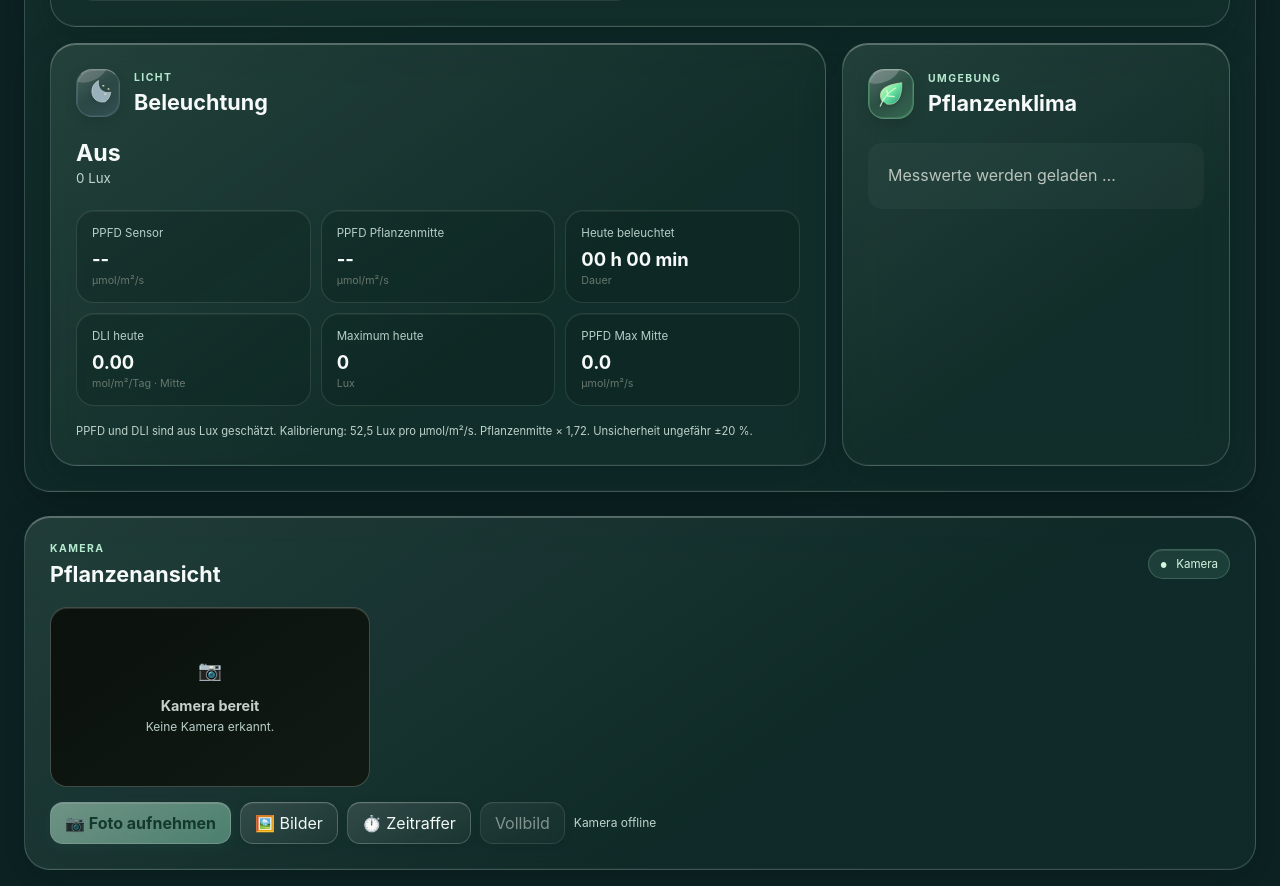
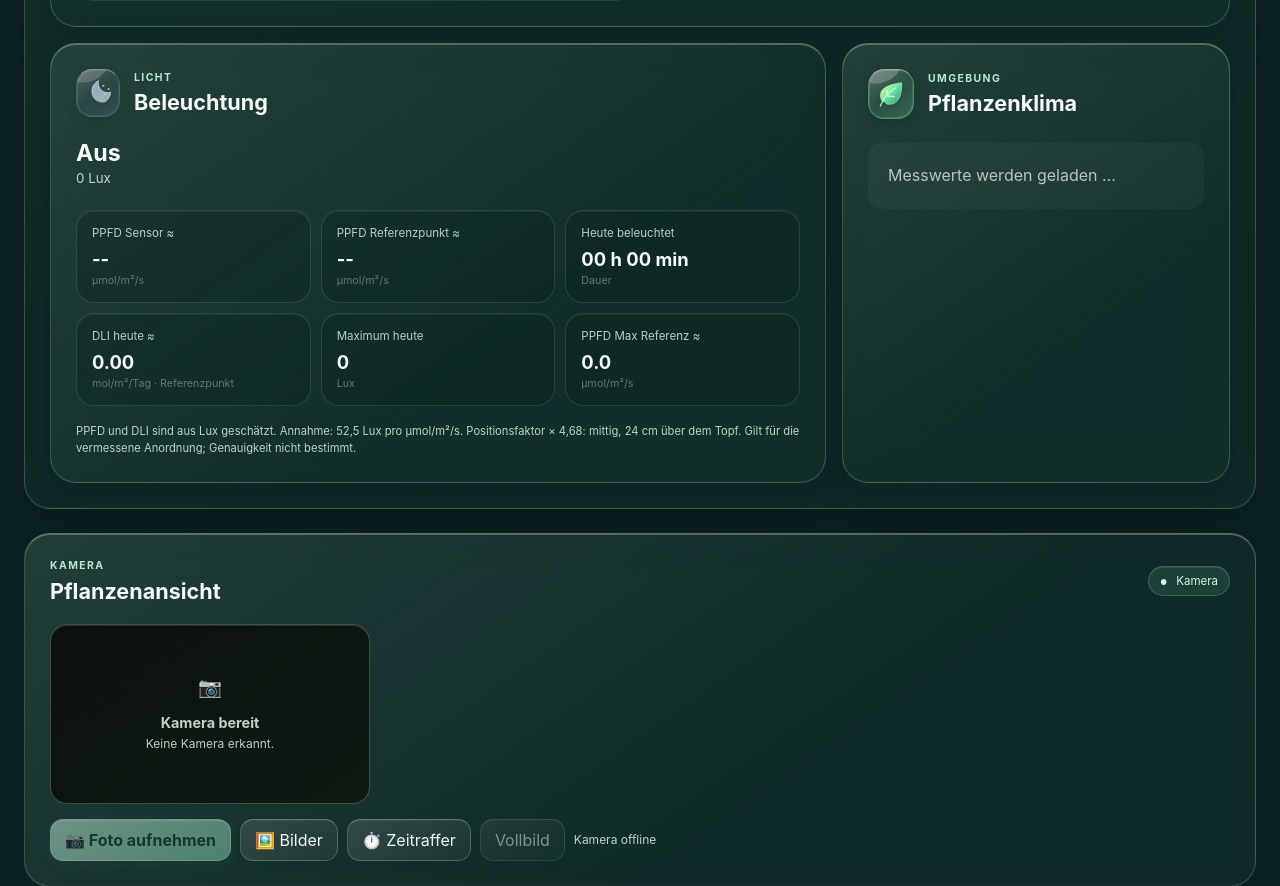
Before and after one commit to Deflection1/plant-monitor, a FastAPI app: page / in a window 1280 px wide. Shown: the part 3161-4047 px from the top of the page. Run offline with FastAPI, Linux system fonts and the light colour scheme; data that the repository does not hold is empty.

Commit message:
Update SEN0501 reference-position factor and label light estimates

```diff
--- a/database.py
+++ b/database.py
@@ -18,18 +18,16 @@ DB_PATH.parent.mkdir(
 # LICHT-KALIBRIERUNG
 # =====================================================
 
-# Deine Kalibrierung:
-# 52.5 Lux entsprechen ungefähr
-# 1 µmol/m²/s PPFD
+# Vorläufige spektrale Schätzung, keine PPFD-Referenzkalibrierung.
+# 52.5 Lux entsprechen ungefähr 1 µmol/m²/s PPFD.
 LUX_PER_PPFD = 52.5
 
 
-# Verhältnis:
-# ca. 430 PPFD Pflanzenmitte
-# ca. 250 PPFD Sensorposition
-#
-# 430 / 250 ≈ 1.72
-CENTER_FACTOR = 1.72
+# SEN0501-Vergleich vom 30.09.2026 bei gleicher Dimmung:
+# Wandposition ca. 4060 Lux; mittig 24 cm über dem Topf 18000–20000 Lux.
+# Messseite am Referenzpunkt nach oben; Arbeitswert 19000 / 4060 ≈ 4.68.
+# Gilt nur für diese Positionen, Ausrichtungen und Lampengeometrie.
+CENTER_FACTOR = 4.68
 
 
 # Ab diesem Lux-Wert gilt die Lampe als eingeschaltet.
--- a/templates/index.html
+++ b/templates/index.html
@@ -384,7 +384,7 @@
                 <div class="light-stat">
 
                     <span>
-                        PPFD Sensor
+                        PPFD Sensor ≈
                     </span>
 
                     <strong id="ppfdSensor">
@@ -401,7 +401,7 @@
                 <div class="light-stat">
 
                     <span>
-                        PPFD Pflanzenmitte
+                        PPFD Referenzpunkt ≈
                     </span>
 
                     <strong id="ppfdCenter">
@@ -435,7 +435,7 @@
                 <div class="light-stat">
 
                     <span>
-                        DLI heute
+                        DLI heute ≈
                     </span>
 
                     <strong id="dliToday">
@@ -443,7 +443,7 @@
                     </strong>
 
                     <small>
-                        mol/m²/Tag · Mitte
+                        mol/m²/Tag · Referenzpunkt
                     </small>
 
                 </div>
@@ -469,7 +469,7 @@
                 <div class="light-stat">
 
                     <span>
-                        PPFD Max Mitte
+                        PPFD Max Referenz ≈
                     </span>
 
                     <strong id="ppfdMaxCenter">
@@ -488,9 +488,9 @@
             <p class="estimate-note">
 
                 PPFD und DLI sind aus Lux geschätzt.
-                Kalibrierung: 52,5 Lux pro µmol/m²/s.
-                Pflanzenmitte × 1,72.
-                Unsicherheit ungefähr ±20 %.
+                Annahme: 52,5 Lux pro µmol/m²/s.
+                Positionsfaktor × 4,68: mittig, 24 cm über dem Topf.
+                Gilt für die vermessene Anordnung; Genauigkeit nicht bestimmt.
 
             </p>
 
```
Also changed, not shown: README.md.
